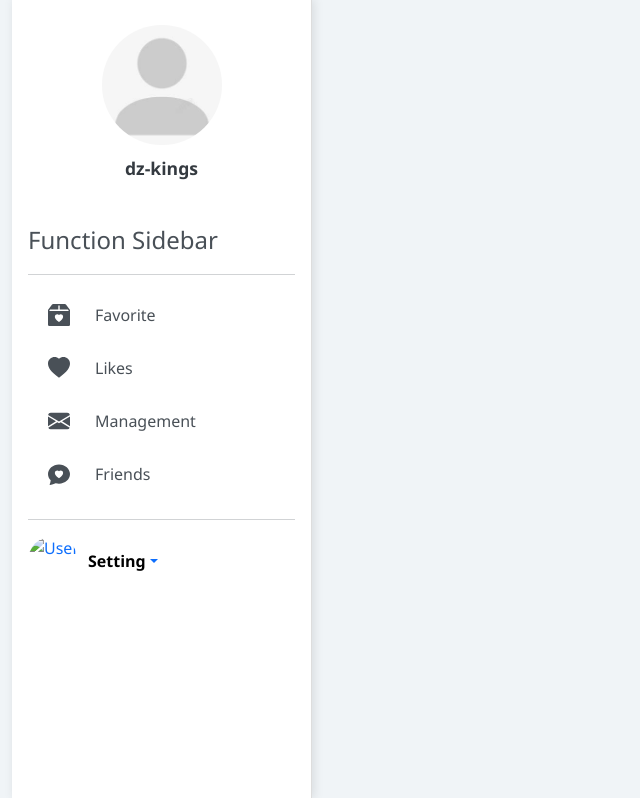
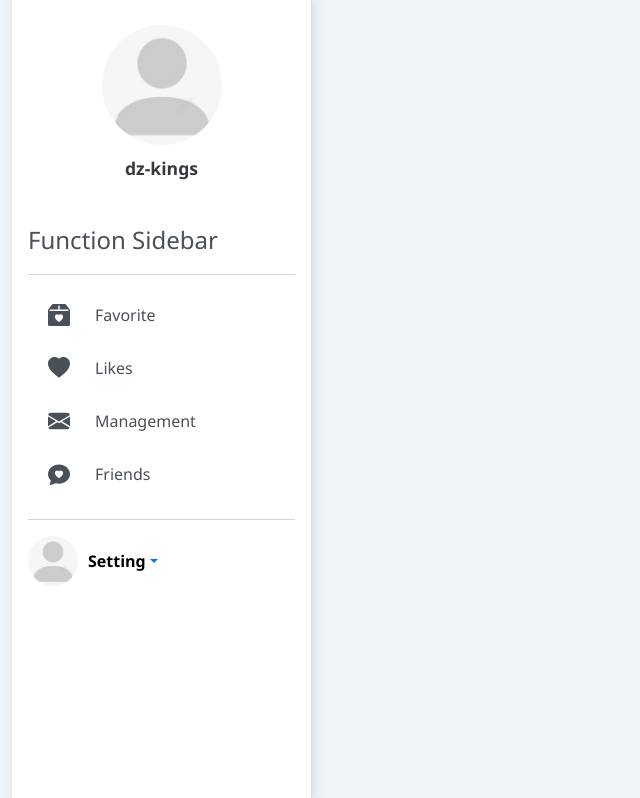
Before and after one commit to QwQ1231043/Music-Website-Practicum-Project, a Django app: page / in a window 1280 px wide. Shown: the part 100-898 px from the top of the page, without its empty margins (0-640 px from the left). Run offline with Django 5.2, Linux system fonts and the light colour scheme; a user stored in the database is signed in.

Commit message:
2/3 update

```diff
--- a/templates/mainpage_template.html
+++ b/templates/mainpage_template.html
@@ -239,7 +239,7 @@
                 <hr>
                 <div class="dropdown">
                     <a href="#" class="d-flex align-items-center text-decoration-none dropdown-toggle" data-bs-toggle="dropdown" aria-expanded="false">
-                        <img src="{{ avatar.url }}" alt="User Avatar" class="rounded-circle" style="width: 50px; height: 50px; object-fit: cover; margin-right: 10px">
+                        <img src="{{ avatar.url|default:'/media/avatars/default.jpg'  }}" alt="User Avatar" class="rounded-circle" style="width: 50px; height: 50px; object-fit: cover; margin-right: 10px">
                         <strong style="color:black">Setting</strong>
                     </a>
                     <ul class="dropdown-menu text-small shadow">
```
